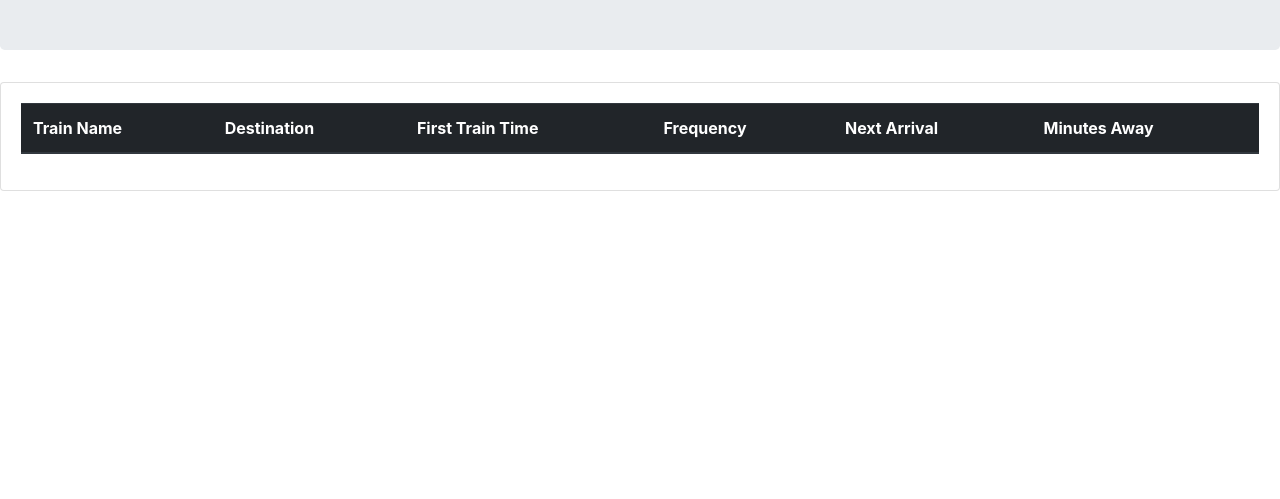
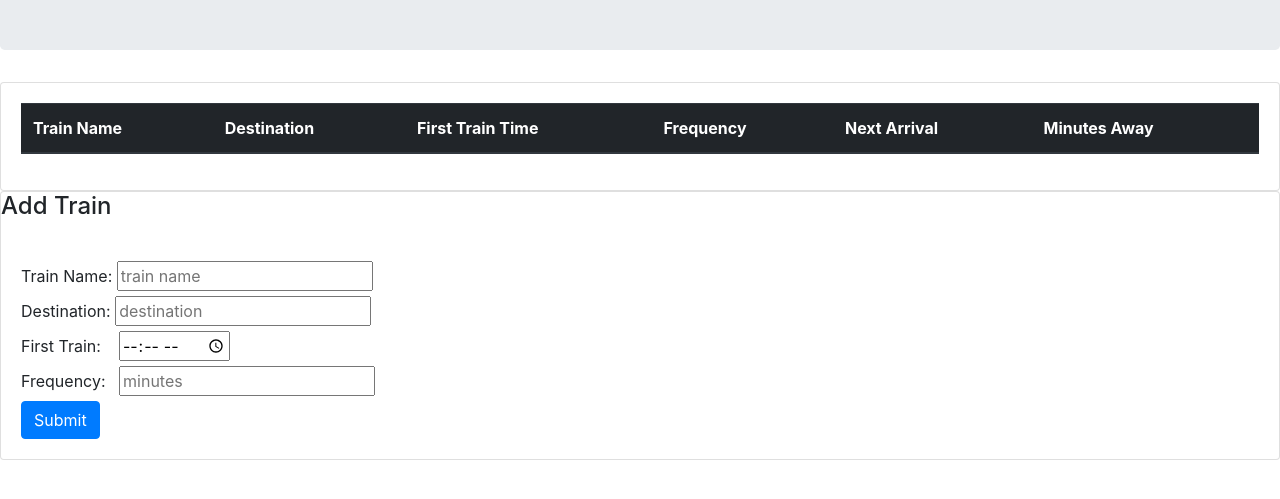
Before and after one commit to StephFromAustin/TrainSchedule, a plain HTML site: page index.html in a window 1280 px wide. Shown: the part 153-652 px from the top of the page. Drawn offline with nearby package versions, Linux system fonts and the light colour scheme; files that its build step writes are made by us from their sources.

Commit message:
html interactive table

```diff
--- a/index.html
+++ b/index.html
@@ -39,3 +39,25 @@
                     </table>
                 </div>
             </div>
+        </div>
+        <div class="add-train">
+            <div class="card">
+                <div class="card-title">
+                    <h4>Add Train</h4>
+                </div>
+                <div class="card-body">
+                    <form>
+                        <label for="train-name">Train Name: </label>
+                        <input type="text" id="train-name" placeholder="train name"> <br>
+                        <label for="train-destination">Destination: </label>
+                        <input type="text" id="train-destination" placeholder="destination"> <br>
+                        <label for="first-train-time">First Train:&nbsp; &nbsp;</label>
+                        <input type="time" id="first-train-time" placeholder="military time"> <br>
+                        <label for="train-frequency">Frequency:&nbsp;&nbsp;</label>
+                        <input type="number" id="train-frequency" placeholder="minutes"> <br>
+                        <button class="btn btn-primary" id="add-train-button">Submit</button>
+                    </form>
+                </div>
+            </div>
+        </div>
+    </body>
```
